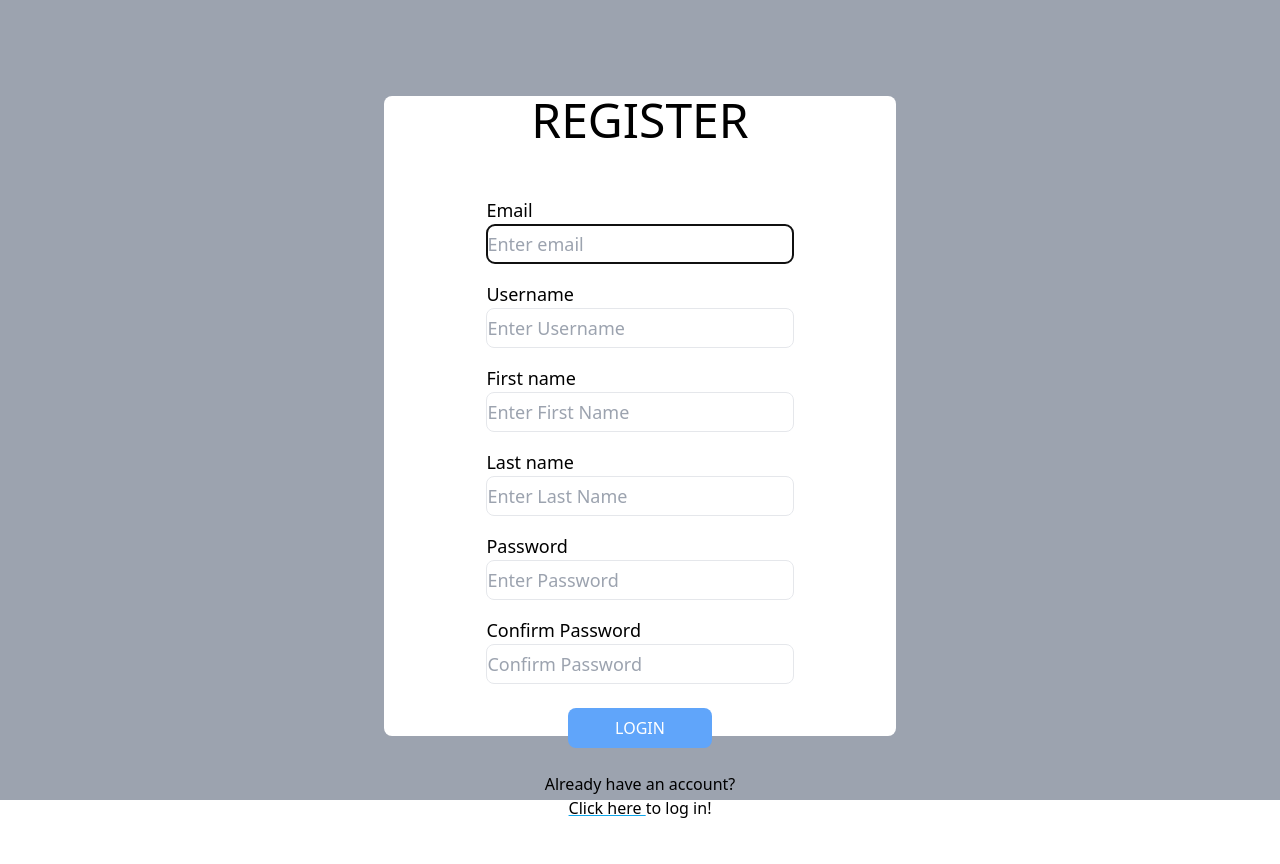
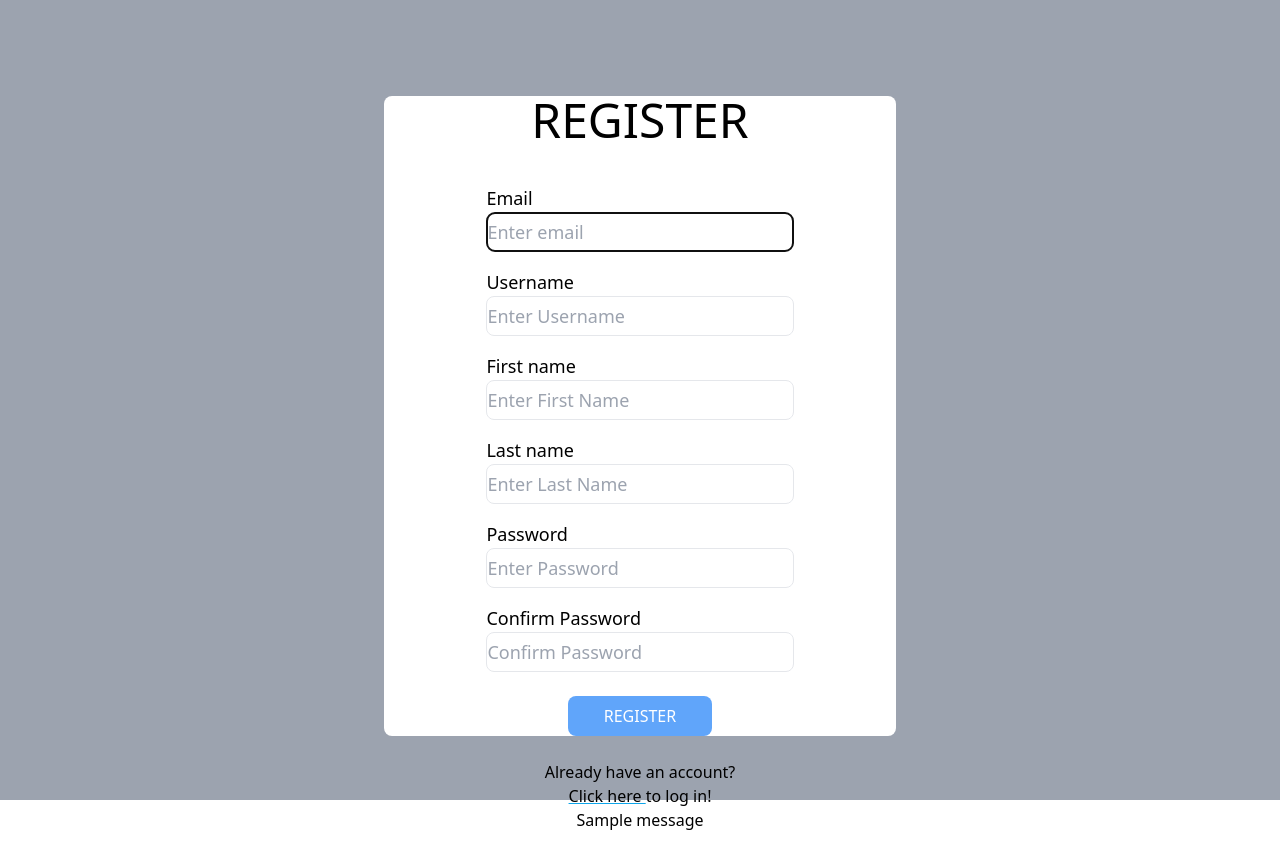
Before and after one commit to Badymits/django-postbook, a Django app: page /auth/register/ in a window 1280 px wide. Run offline with Django 5.2, Linux system fonts and the light colour scheme; tables that the repository leaves empty hold one stand-in row (values such as "Sample post"); one stand-in notice (Sample message) is shown; some libraries are stand-ins or nearby versions.

Commit message:
added message render in if condition

```diff
--- a/postbook/accounts/templates/accounts/register.html
+++ b/postbook/accounts/templates/accounts/register.html
@@ -21,13 +21,17 @@
                         </div>
 
                     {% endfor %}
-                    <button type="submit" class="bg-blue-400 p-2 my-4 w-[9em] text-white rounded-lg uppercase">Login</button>
+                    <button type="submit" class="bg-blue-400 p-2 my-4 w-[9em] text-white rounded-lg uppercase">Register</button>
                     <p class="mx-8 text-center mt-2">
                         Already have an account? <br>
                         <a href="{% url 'login' %}" class="decoration-sky-500 underline hover:decoration-2 duration-500">Click here </a>
                         to log in!
                     </p>
-
+                    {% if messages %}
+                        {% for message in messages %}
+                            <p>{{message}}</p>
+                        {% endfor %}
+                    {% endif %}
                 </form>
             </div>
         </div>
```
